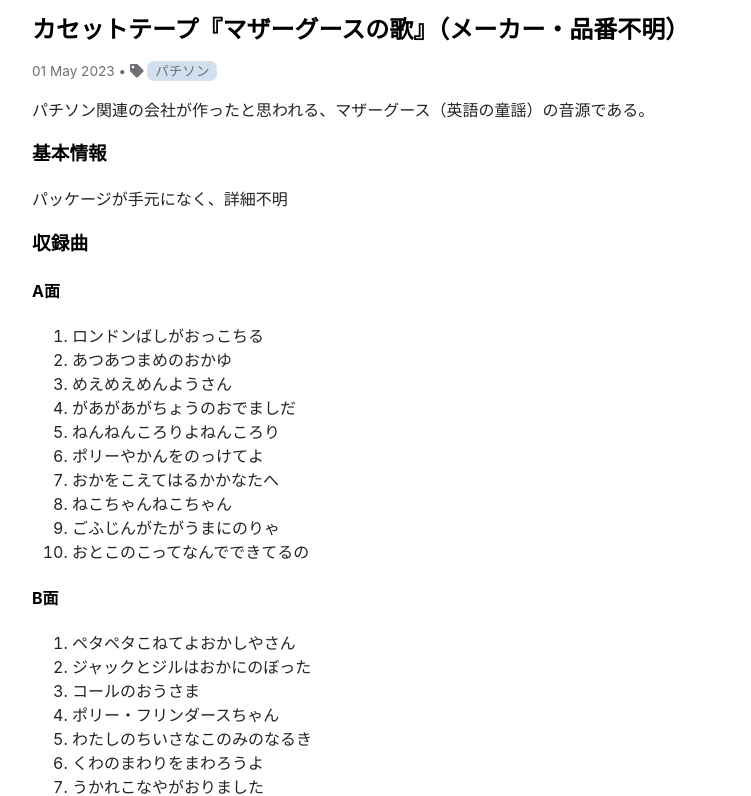
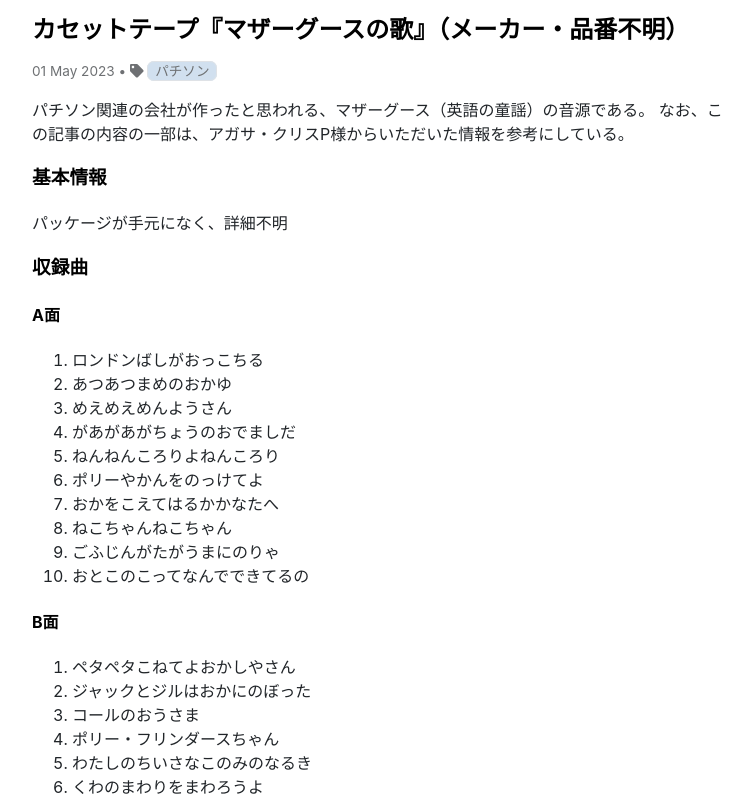
Before and after one commit to kitabatake1013/kitabatake1013.github.io, a Jekyll site: the page built from _posts/2023-05-01-mg.md, in a window 1280 px wide and 900 px high, cut to the strip 104-900 px from the top of the window. Shown: the whole strip, without its empty margins (256-1007 px from the left). Built offline with Jekyll 4.4.1, drawn with Linux system fonts in a browser that asks for light colours; nearby versions of some CDN libraries.

Commit message:
add acknowledgement

```diff
--- a/_posts/2023-05-01-mg.md
+++ b/_posts/2023-05-01-mg.md
@@ -4,6 +4,7 @@ title: カセットテープ『マザーグースの歌』（メーカー・品
 tags: パチソン
 ---
 パチソン関連の会社が作ったと思われる、マザーグース（英語の童謡）の音源である。
+なお、この記事の内容の一部は、アガサ・クリスP様からいただいた情報を参考にしている。
 
 ### 基本情報
 
```
